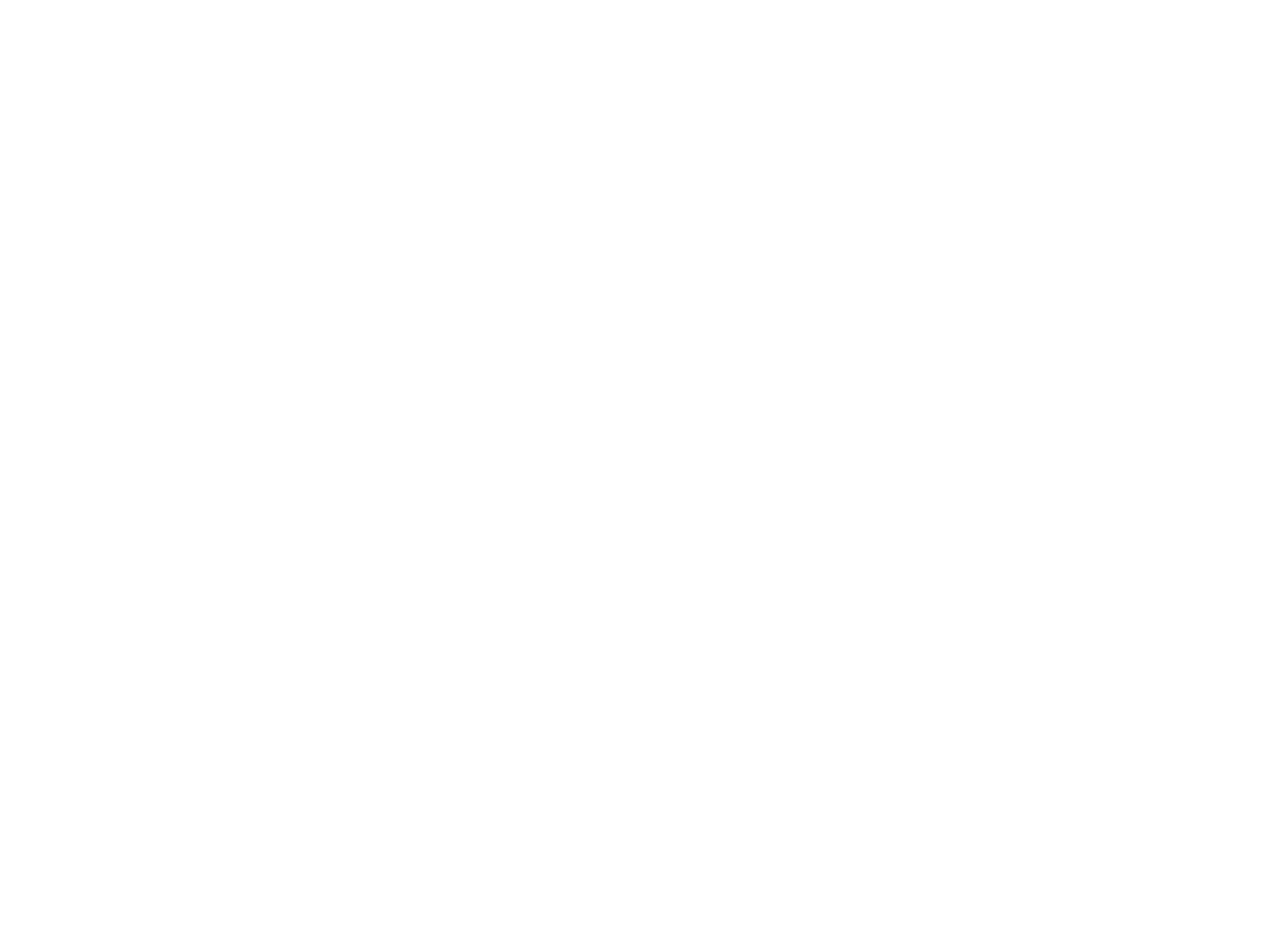
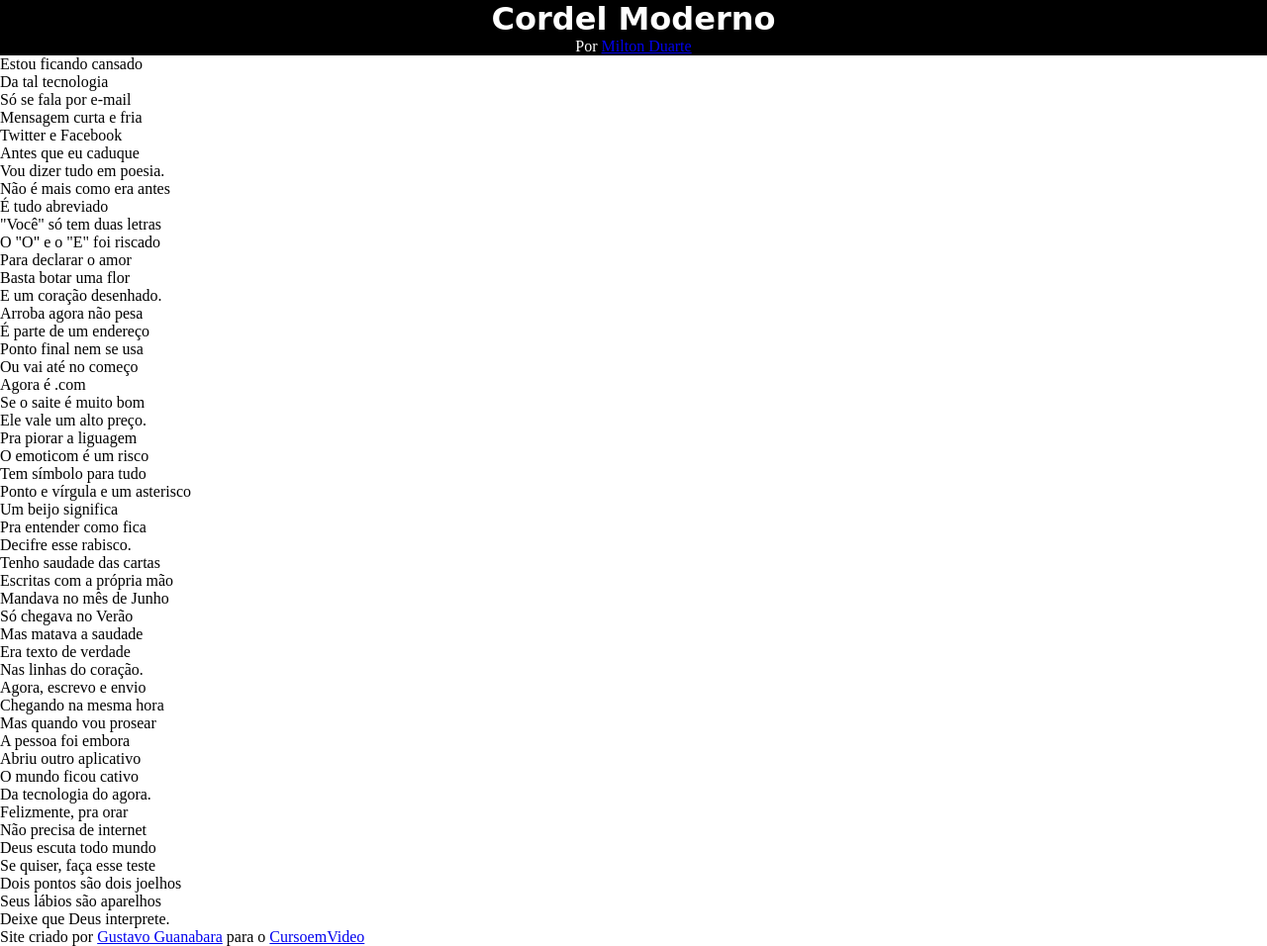
Before and after one commit to viniciosbatista/html-css, a plain HTML site: page des12/des.html in a window 1280 px wide. Shown: the whole page at 99% size. Before the commit the page ends 800 px from the top, so only its background shows below. Drawn offline with Linux system fonts and the light colour scheme.

Commit message:
fontes e cor escolhidas

```diff
--- a/des12/des.html
+++ b/des12/des.html
@@ -9,28 +9,127 @@
 </head>
 <body>
     <header>
-        <h1></h1>
-        <p></p>
+        <h1>Cordel Moderno</h1>
+        <p>Por <a href="https://www.recantodasletras.com.br/poesias/3186743" target="_blank" rel="external">Milton Duarte</a></p>
     </header>
     <section>
-        <p></p>
+        <p>
+            Estou ficando cansado
+            <br>
+            Da tal tecnologia
+            <br>
+            Só se fala por e-mail
+            <br>
+            Mensagem curta e fria
+            <br>
+            Twitter e Facebook
+            <br>
+            Antes que eu caduque
+            <br>
+            Vou dizer tudo em poesia.
+        </p>
     </section>
     <section>
-        <p></p>
+        <p>
+            Não é mais como era antes
+            <br>
+            É tudo abreviado
+            <br>
+            "Você" só tem duas letras
+            <br>
+            O "O" e o "E" foi riscado
+            <br>
+            Para declarar o amor
+            <br>
+            Basta botar uma flor
+            <br>
+            E um coração desenhado.
+        </p>
     </section>
     <section>
-        <p></p>
-        <p></p>
+        <p>
+            Arroba agora não pesa
+            <br>
+            É parte de um endereço
+            <br>
+            Ponto final nem se usa
+            <br>
+            Ou vai até no começo
+            <br>
+            Agora é .com
+            <br>
+            Se o saite é muito bom
+            <br>
+            Ele vale um alto preço.
+        </p>
+
+        <p>
+            Pra piorar a liguagem
+            <br>
+            O emoticom é um risco
+            <br>
+            Tem símbolo para tudo
+            <br>
+            Ponto e vírgula e um asterisco
+            <br>
+            Um beijo significa
+            <br>
+            Pra entender como fica
+            <br>
+            Decifre esse rabisco.</p>
     </section>
     <section>
-        <p></p>
+        <p>
+            Tenho saudade das cartas
+            <br>
+            Escritas com a própria mão
+            <br>
+            Mandava no mês de Junho
+            <br>
+            Só chegava no Verão
+            <br>
+            Mas matava a saudade
+            <br>
+            Era texto de verdade
+            <br>
+            Nas linhas do coração.
+        </p>
     </section>
     <section>
-        <p></p>
-        <p></p>
+        <p>
+            Agora, escrevo e envio
+            <br>
+            Chegando na mesma hora
+            <br>
+            Mas quando vou prosear
+            <br>
+            A pessoa foi embora
+            <br>
+            Abriu outro aplicativo
+            <br>
+            O mundo ficou cativo
+            <br>
+            Da tecnologia do agora.
+        </p>
+
+        <p>
+            Felizmente, pra orar
+            <br>
+            Não precisa de internet
+            <br>
+            Deus escuta todo mundo
+            <br>
+            Se quiser, faça esse teste
+            <br>
+            Dois pontos são dois joelhos
+            <br>
+            Seus lábios são aparelhos
+            <br>
+            Deixe que Deus interprete.
+        </p>
     </section>
     <footer>
-        <p></p>
+        <p>Site criado por <a href="https://gustavoguanabara.github.io/" target="_blank" rel="external">Gustavo Guanabara</a> para o <a href="https://www.cursoemvideo.com/" target="_blank" rel="external">CursoemVideo</a></p>
     </footer>
 </body>
 </html>
--- a/des12/style.css
+++ b/des12/style.css
@@ -4,3 +4,25 @@
     padding: 0;
     box-sizing: border-box;
 }
+@import url('https://fonts.googleapis.com/css2?family=Passion+One:wght@400;700;900&family=Sriracha&display=swap');
+
+:root{
+    --cor1:#000000;
+    --cor2:#ffff;
+    --cor3:#021101;
+    --cor4:#3E473C;
+
+    --fonte-header:'Passion One',cursive;
+    --font-corpo:'Sriracha', cursive;
+    --fonte-paragrafo:'Times New Roman', Times, serif;
+}
+
+header{
+    background-color: var(--cor1);
+    color: var(--cor2);
+    text-align: center;
+
+}
+header>h1{
+    font-family: var(--fonte-header);
+}
```
